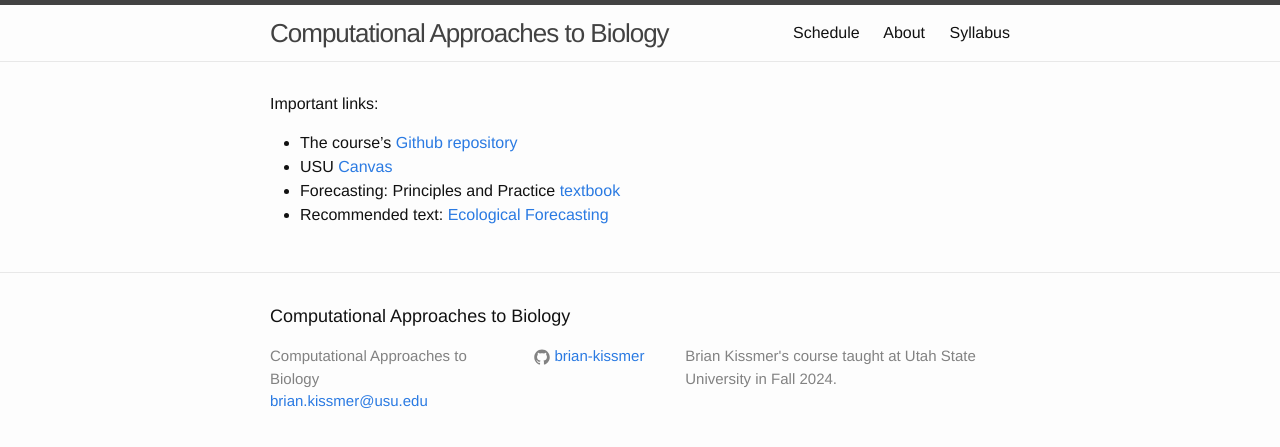
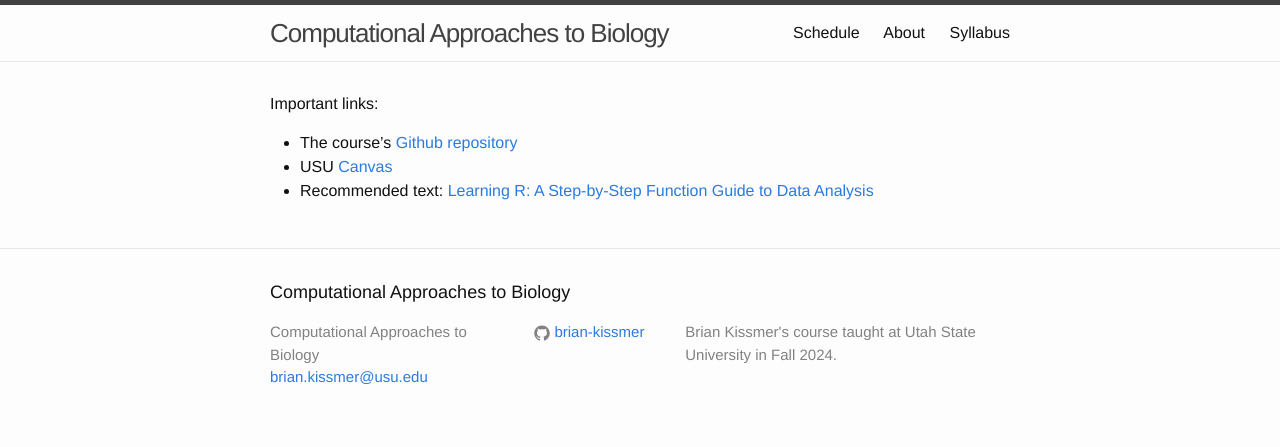
Before and after one commit to brian-kissmer/brian-kissmer.github.io, a Jekyll site: the page built from index.md, in a window 1280 px wide. Shown: the top 447 px of the page. Built offline with Jekyll 4.4.1, drawn with Linux system fonts in a browser that asks for light colours.

Commit message:
Update index.md

```diff
--- a/index.md
+++ b/index.md
@@ -6,5 +6,4 @@ Important links:
 
 * The course’s [Github repository](https://github.com/brian-kissmer/brian-kissmer.github.io)
 * USU [Canvas](https://usu.instructure.com/)
-* Forecasting: Principles and Practice [textbook](https://otexts.org/fpp2/)
-* Recommended text: [Ecological Forecasting](https://press.princeton.edu/titles/11048.html)
+* Recommended text: [Learning R: A Step-by-Step Function Guide to Data Analysis](https://www.amazon.com/Learning-Step-Step-Function-Analysis/dp/1449357105)
```
